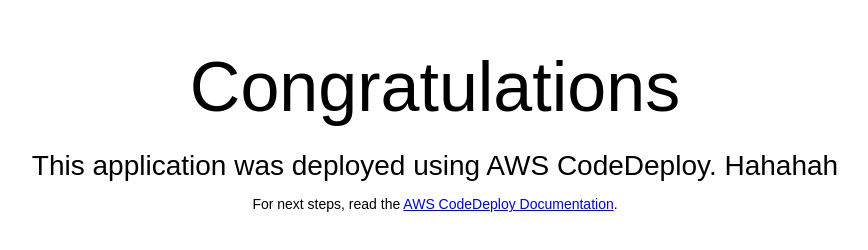
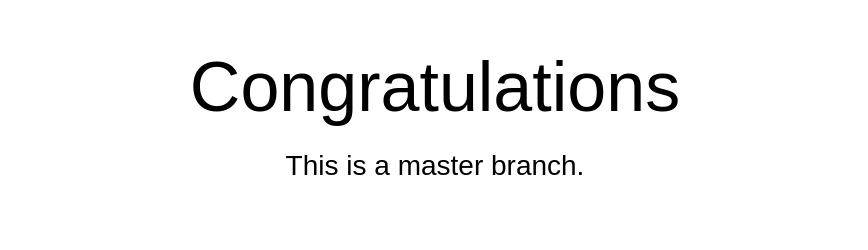
Before and after one commit to kanhais/CodeDeploySample, a plain HTML site: page index.html in a window 1280 px wide. Shown: the whole page, without its empty margins (205-1073 px from the left). Drawn offline with Linux system fonts and the light colour scheme.

Commit message:
Update index.html

```diff
--- a/index.html
+++ b/index.html
@@ -27,8 +27,7 @@
 <body>
   <div align="center">
     <h1>Congratulations</h1>
-    <h2>This application was deployed using AWS CodeDeploy. Hahahah</h2>
-    <p>For next steps, read the <a href="http://aws.amazon.com/documentation/codedeploy">AWS CodeDeploy Documentation</a>.</p>
+    <h2>This is a master branch.</h2>
   </div>
 </body>
 </html>
```
